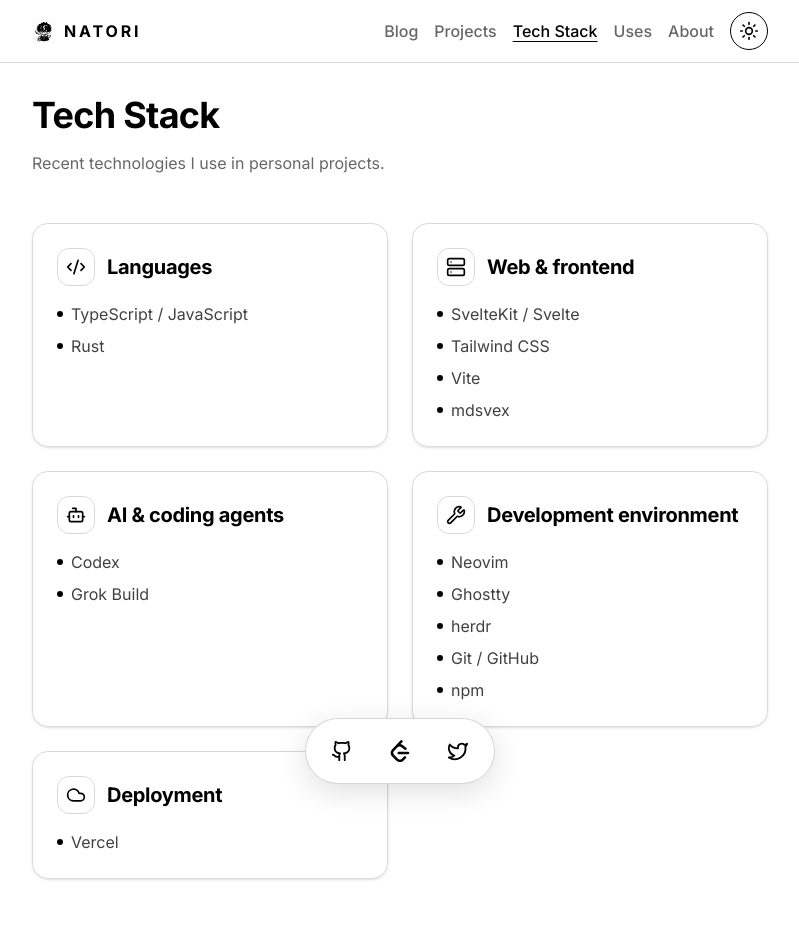
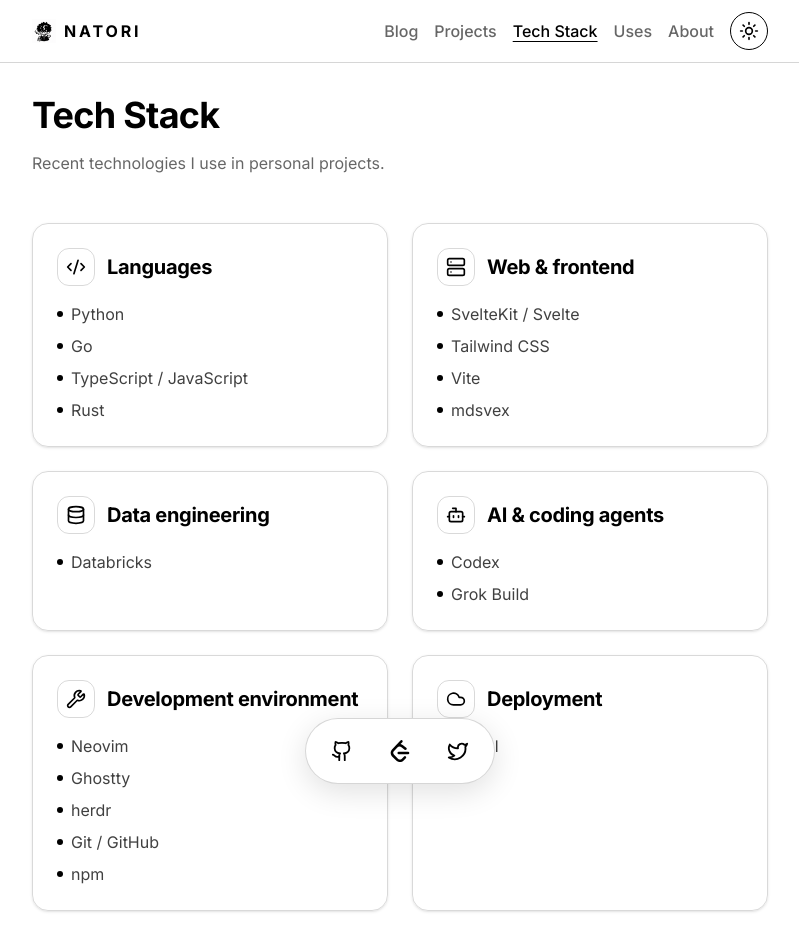
Before and after one commit to natori-hrj/natorium.dev, a SvelteKit app: page /tech-stack in a window 1280 px wide. Shown: the top 950 px of the page, without its empty margins (240-1039 px from the left). Built offline with nearby package versions, Linux system fonts and the light colour scheme.

Commit message:
fix: restore Python Go and Databricks entries

```diff
--- a/src/routes/tech-stack/+page.svelte
+++ b/src/routes/tech-stack/+page.svelte
@@ -1,16 +1,21 @@
 <script lang="ts">
-	import { Code2, Server, Cloud, Bot, Wrench } from 'lucide-svelte';
+	import { Code2, Server, Cloud, Bot, Wrench, Database } from 'lucide-svelte';
 
 	const techStack = [
 		{
 			category: 'Languages',
 			icon: Code2,
-			items: ['TypeScript / JavaScript', 'Rust']
+			items: ['Python', 'Go', 'TypeScript / JavaScript', 'Rust']
 		},
 		{
 			category: 'Web & frontend',
 			icon: Server,
 			items: ['SvelteKit / Svelte', 'Tailwind CSS', 'Vite', 'mdsvex']
+		},
+		{
+			category: 'Data engineering',
+			icon: Database,
+			items: ['Databricks']
 		},
 		{
 			category: 'AI & coding agents',
--- a/src/routes/uses/+page.svelte
+++ b/src/routes/uses/+page.svelte
@@ -34,6 +34,10 @@
 		{
 			category: 'Development tools',
 			items: [
+				{
+					name: 'Databricks',
+					description: 'For large-scale data processing and data engineering.'
+				},
 				{
 					name: 'herdr',
 					description: 'For managing a declarative and reproducible terminal plugin setup.'
```
